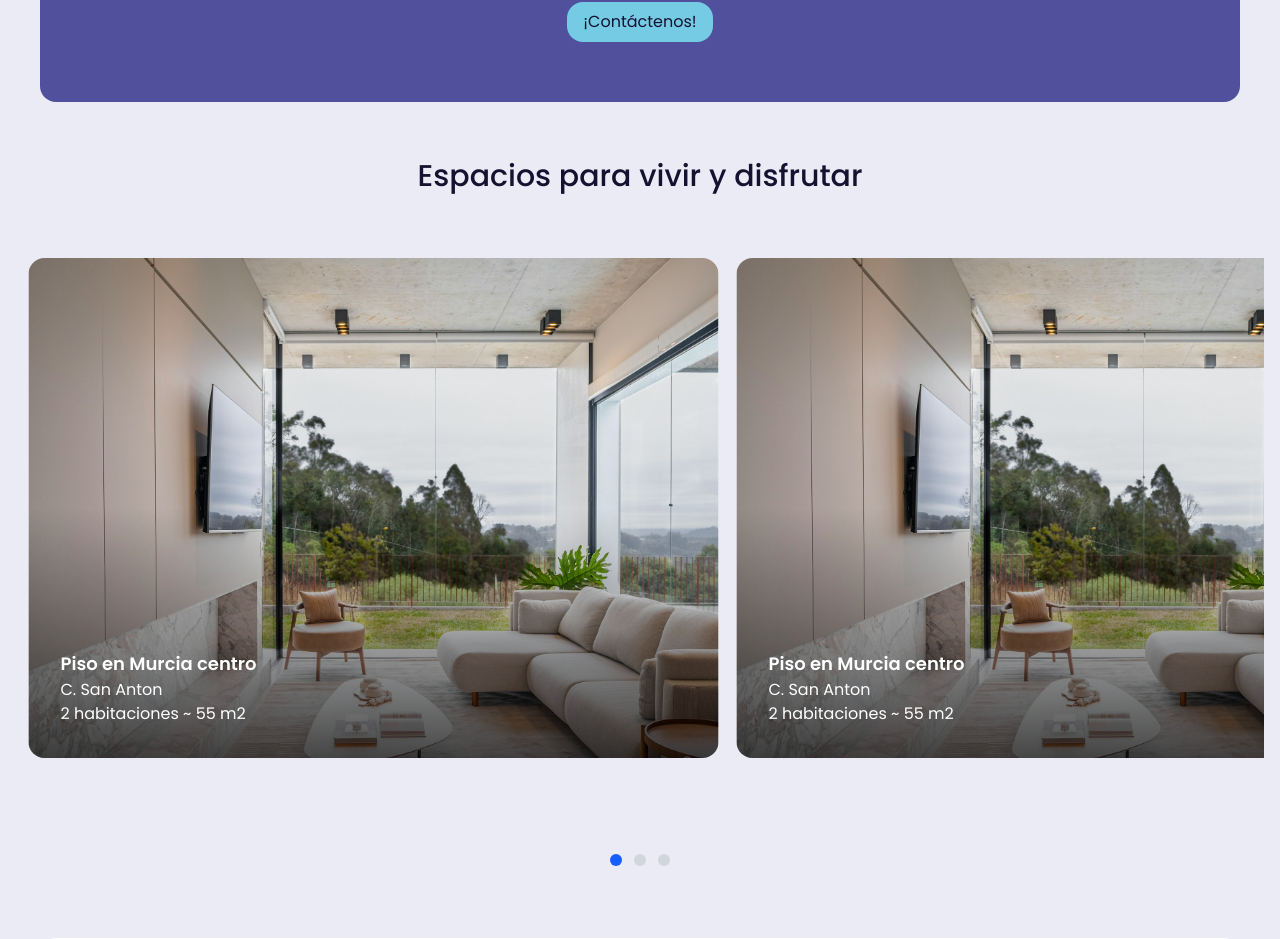
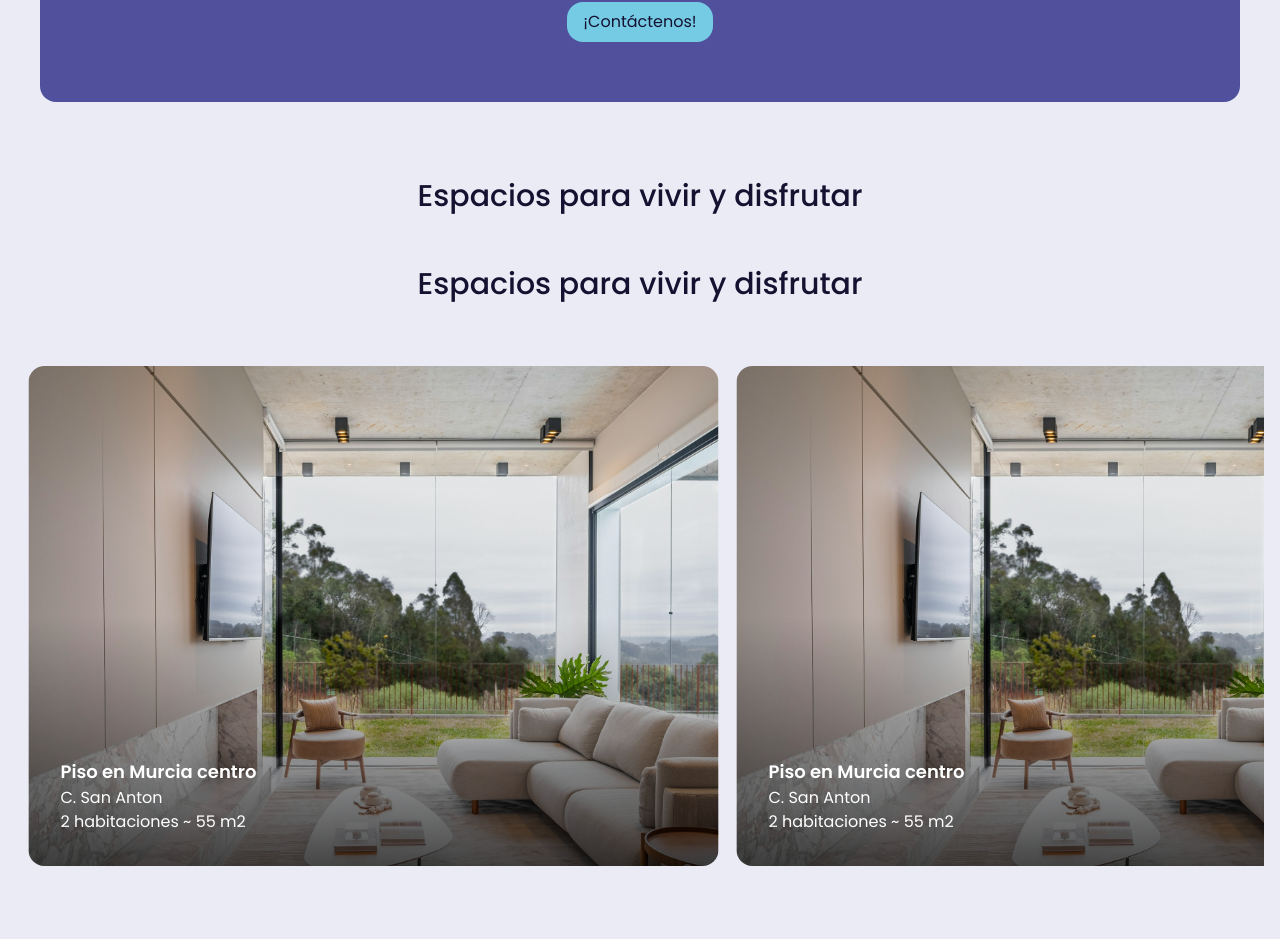
Before and after one commit to pamonge/Mondial, a React (Vite) app: page / in a window 1280 px wide. Shown: the part 2426-3365 px from the top of the page. Built offline with nearby package versions, Linux system fonts and the light colour scheme.

Commit message:
refactor: tiene lallamd para el componente para titulo de carousel

```diff
--- a/src/pages/HomePage.jsx
+++ b/src/pages/HomePage.jsx
@@ -4,7 +4,7 @@ import { MondialSlogan } from '../components/home/MondialSlogan'
 //es la lista de servicios que se muestra en la home
 import { ListCardComponent } from '../components/services/ListCardComponent'
 
-
+import TitleCarouselComponent from '../components/carousel/TitleCarouselComponent'
 import { QuestionComponent } from '../components/home/QuestionComponent'
 import { CarouselComponent } from '../components/carousel/CarouselComponent'
 import { InmobiliaryWorld } from '../components/home/InmobiliaryWorld'
@@ -19,6 +19,7 @@ export const HomePage = () => {
       <ListCardComponent />
       <MondialSlogan />
       <QuestionComponent />
+      <TitleCarouselComponent />
       <CarouselComponent />
       <InmobiliaryWorld />
       <ReviewsComponent />
```
